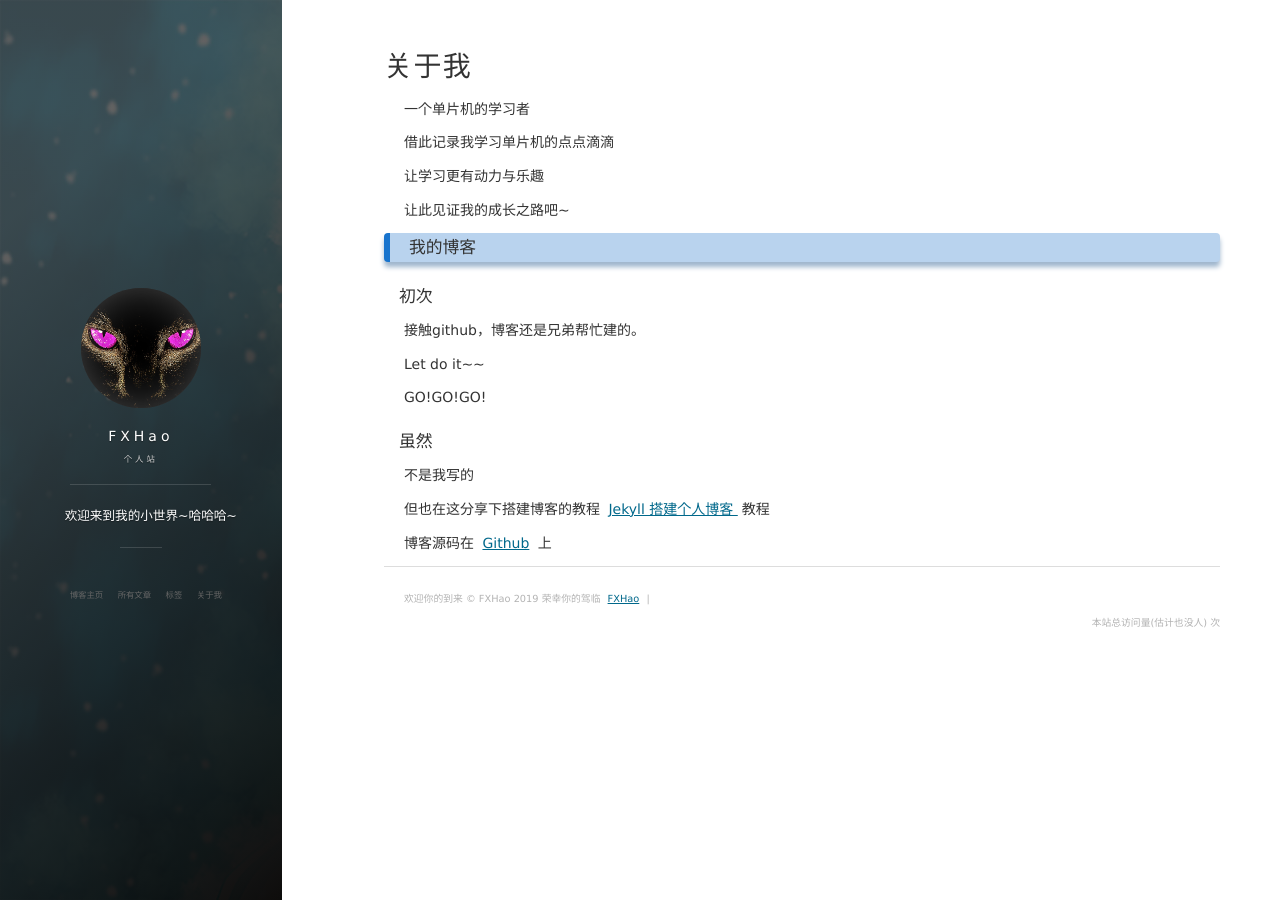
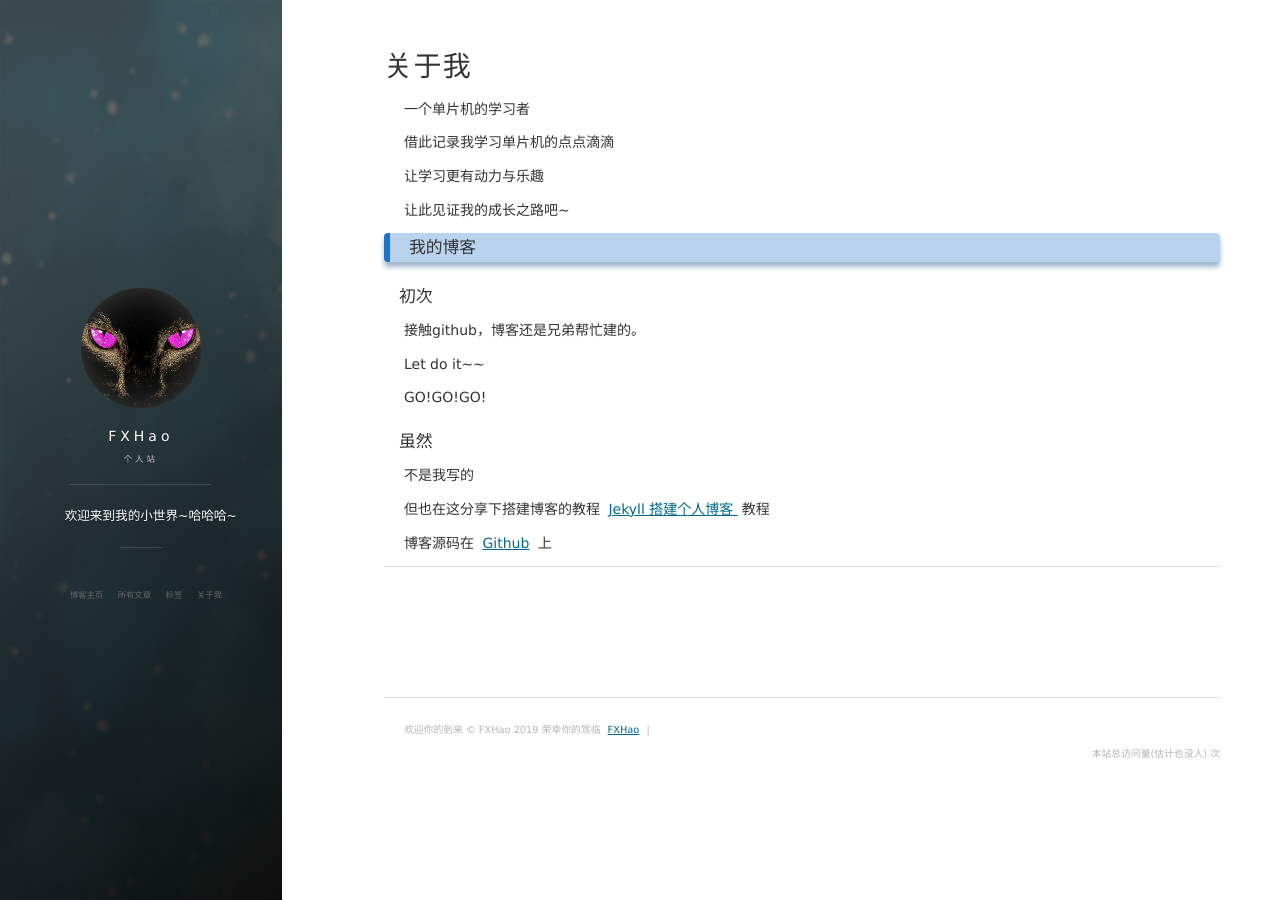
Before and after one commit to FXHao/FXHao.github.io, a Jekyll site: the page built from about.md, in a window 1280 px wide. Built offline with Jekyll 4.4.1, drawn with Linux system fonts in a browser that asks for light colours; nearby versions of some CDN libraries; comment, search, counter and statistics services are not loaded.

Commit message:
Update comments.html

```diff
--- a/_includes/comments.html
+++ b/_includes/comments.html
@@ -1,4 +1,4 @@
-<!-- <section class="post-comments">
+<section class="post-comments">
 
   {% if site.comment.uyan %}
     <div id="uyan_frame"></div>
@@ -26,4 +26,4 @@
 
   {% endif %}
 
-</section> -->
+</section>
```
